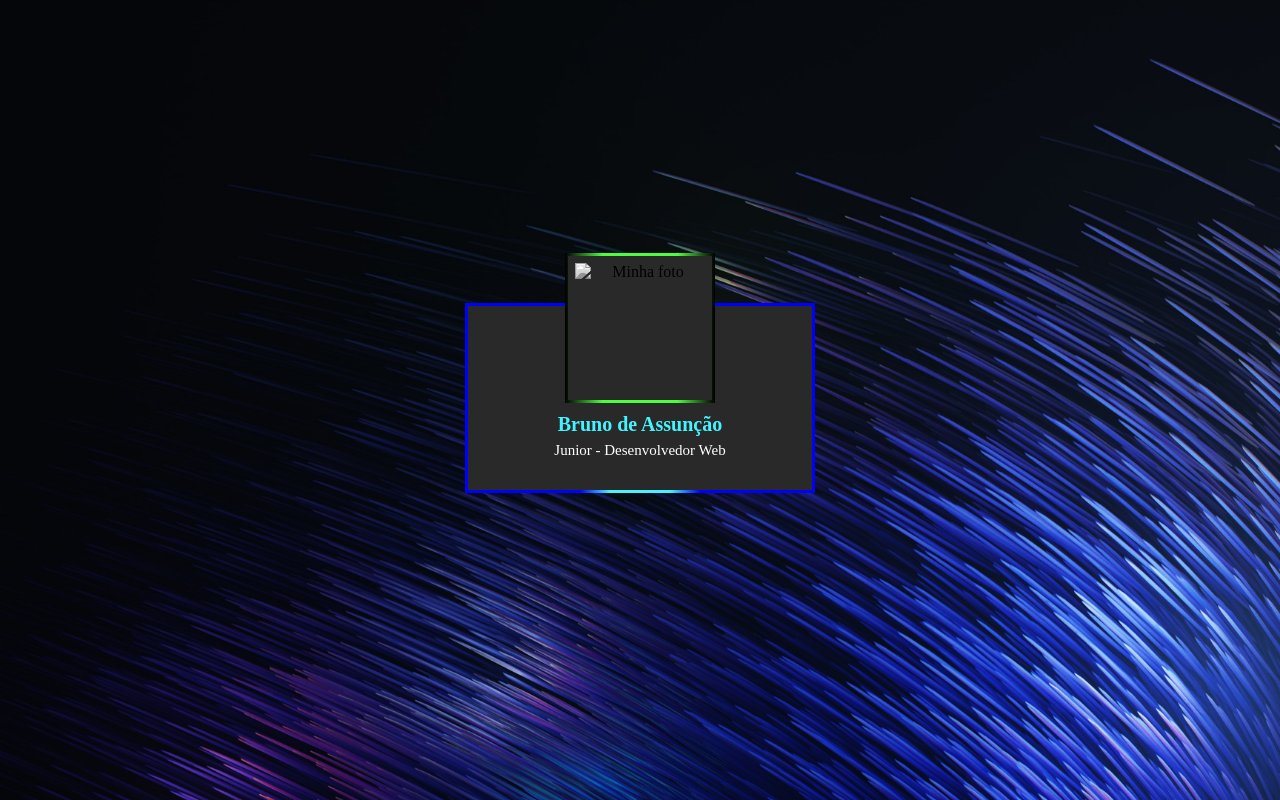
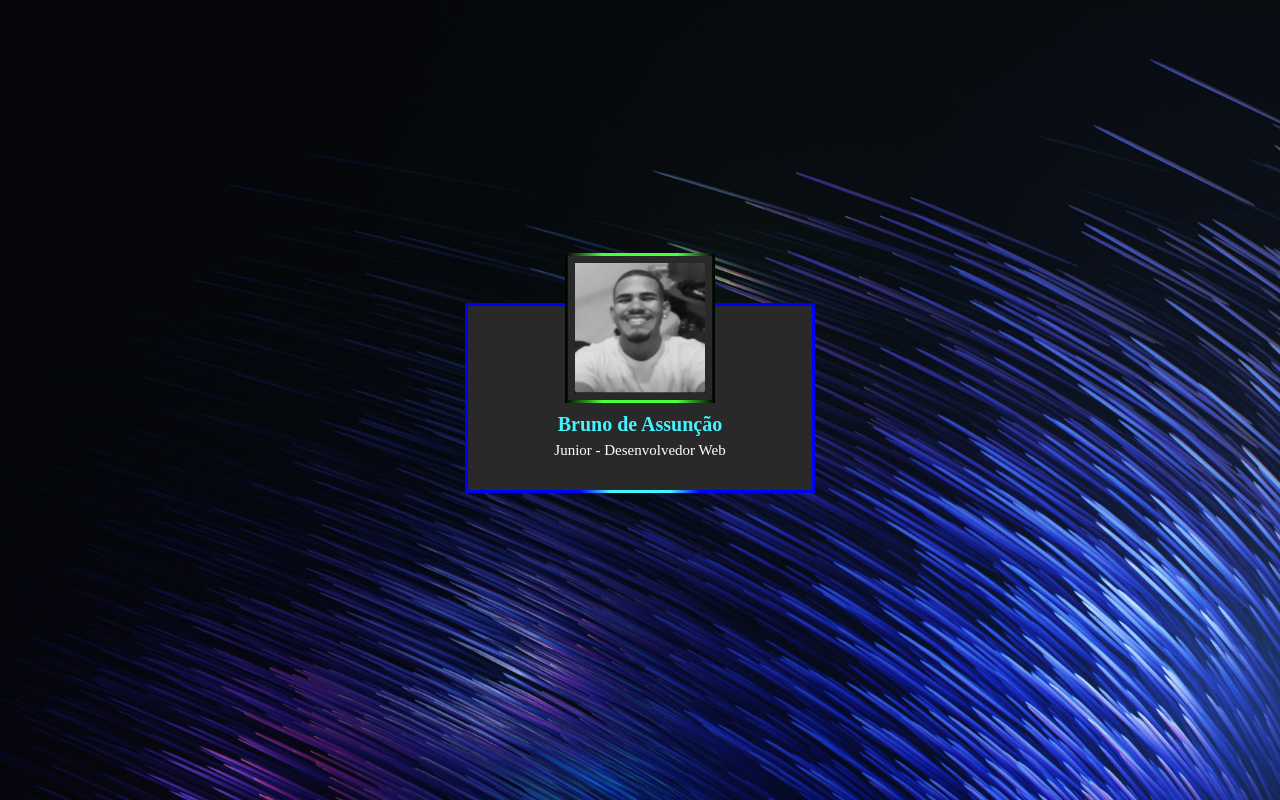
Before and after one commit to devBuruke/Portifolio-bruno, a plain HTML site: page index.html in a window 1280 px wide. Drawn offline with Linux system fonts and the light colour scheme; the site is published under a folder, as on GitHub Pages, so addresses that start at the root find nothing.

Commit message:
bug de imagem

```diff
--- a/index.html
+++ b/index.html
@@ -15,7 +15,7 @@
     <div class="card">
       <div class="lines"></div>
       <div class="img-catag">
-        <img src="/imagens/Bruno-lindo.jpg" alt="Minha foto">
+        <img src="imagens/Bruno-lindo.jpg" alt="Minha foto">
       </div>
       <div class="descricao">
         <div class="detalhes">
```
